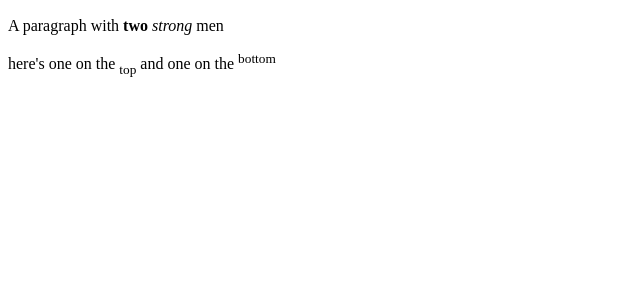
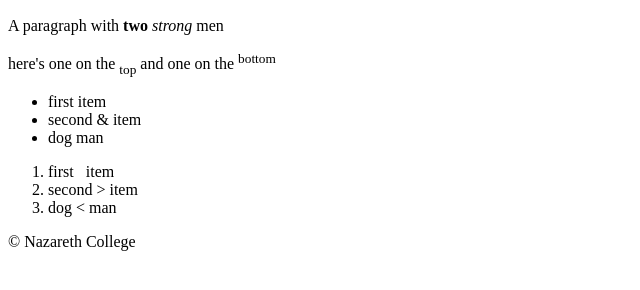
Before and after one commit to jtd8414/assignment1, a plain HTML site: page index.html in a window 1280 px wide. Shown: the part 110-400 px from the top of the page, without its empty margins (0-640 px from the left). Drawn offline with Linux system fonts and the light colour scheme.

Commit message:
special characters and lists

```diff
--- a/index.html
+++ b/index.html
@@ -12,6 +12,20 @@
     <h2>A dog 2</h2>
     <p>A paragraph with <strong>two</strong> <em>strong</em> men</p>
     <p>here's one on the <sub>top</sub> and one on the <sup>bottom</sup></p>
+
+    <ul>
+        <li>first item</li>
+        <li>second &amp; item</li>
+        <li>dog man</li>
+    </ul>
+    <ol>
+        <li>first &nbsp; item</li>
+        <li>second &gt; item</li>
+        <li>dog &lt; man</li>
+    </ol>
+
+
+    <p>&copy; Nazareth College</p>
 </body>
 
 </html>
```
